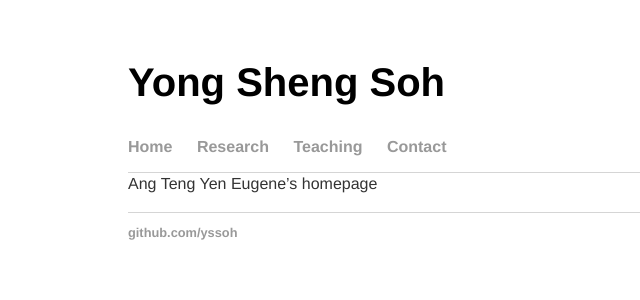
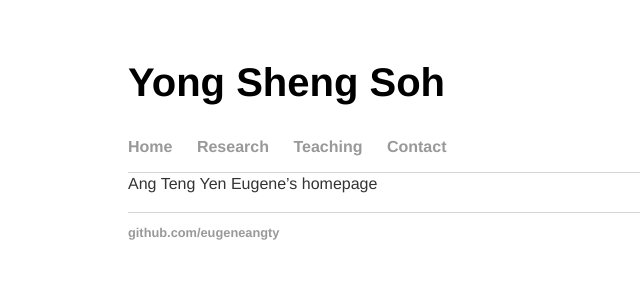
Before and after one commit to eugeneangty/eugeneangty.github.io, a Jekyll site: the page built from ReadMe.md, in a window 1280 px wide. Shown: the top 300 px of the page, without its empty margins (0-640 px from the left). Built offline with Jekyll 4.4.1, drawn with Linux system fonts in a browser that asks for light colours; our own code applies the rules of GitHub Pages for plain Markdown files.

Commit message:
Update default.html

```diff
--- a/_layouts/default.html
+++ b/_layouts/default.html
@@ -22,7 +22,7 @@
 	  </div><!-- /.container -->
 	  <footer>
 	    <ul>
-	      <li><a target="_blank" href="https://github.com/yssoh">github.com/yssoh</a></li>
+	      <li><a target="_blank" href="https://github.com/eugeneangty">github.com/eugeneangty</a></li>
 	    </ul>
 	  </footer>
 	</body>
```
